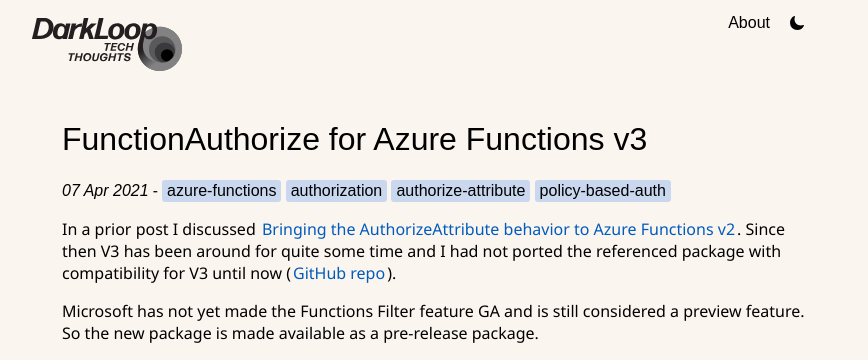
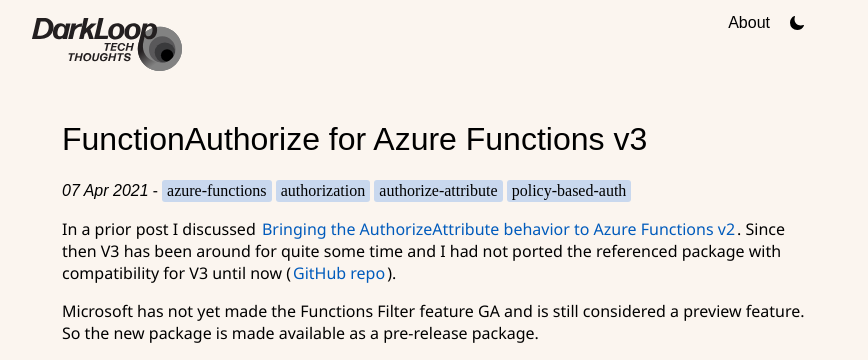
Before and after one commit to artmasa/artmasa.github.io, a Jekyll site: the page built from _posts/2021-04-07-functionauthorize-for-azure-functions-v3.md, in a window 1280 px wide. Shown: the top 360 px of the page, without its empty margins (203-1071 px from the left). Built offline with Jekyll 4.4.1, drawn with Linux system fonts in a browser that asks for light colours; nearby versions of some CDN libraries; some web fonts are replaced; comment, search, counter and statistics services are not loaded.

Commit message:
font changes

```diff
--- a/_sass/main.scss
+++ b/_sass/main.scss
@@ -1,7 +1,7 @@
 $joly: joly-display, sans-serif;
 $eaves: "Segoe UI", "Arial", sans-serif;
-$eavesn: mr-eaves-xl-modern-narrow, sans-serif;
-$mono: "Cascadia Code", "Fira Code", Consolas, "Courier New", monospace;
+$eavesn: mr-eaves-xl-modern-narrow, serif;
+$mono: "Cascadia Code", Consolas, "Fira Code", "Courier New", monospace;
 
 body {
     font-family: $eaves;
```
